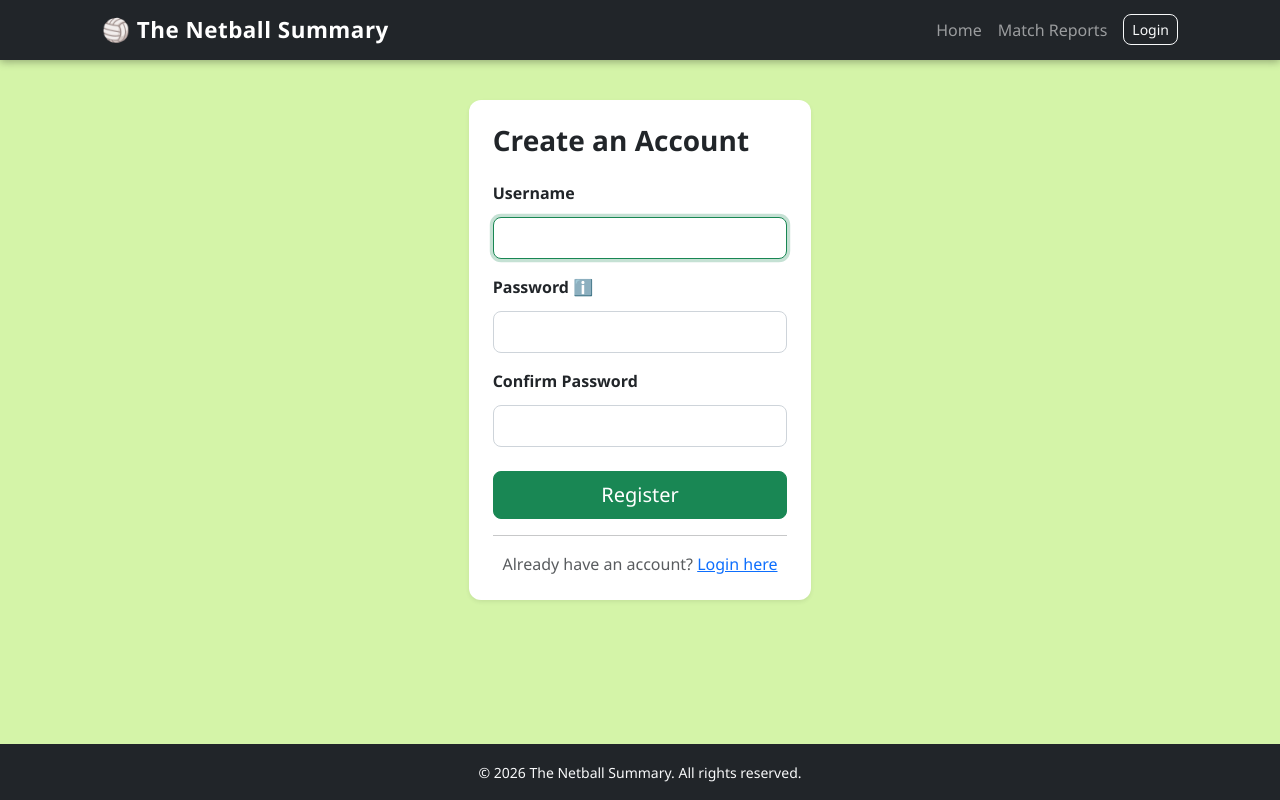
After one commit to YemsAla/the_netball_summary, a Django app: page /register/ in a window 1280 px wide. The commit adds this page. Run offline with Django 4.2, Linux system fonts and the light colour scheme.

Commit message:
feat: add user registration page
- Create register view  using UserCreationForm
- Add register URL to urls.py
- Create register.html template with tooltip for password requirements
- Add Register link to login page
- Hide form help text via CSS
- Style auth form inputs in alignment with site style

```diff
--- a/match_reports/static/match_reports/css/style.css
+++ b/match_reports/static/match_reports/css/style.css
@@ -101,7 +101,7 @@ main {
     padding: 2rem;
 }
 
-/* Add Match Report button alignment */
+/* Add Match Report button */
 .reports-page .add-btn {
     float: right;
     margin-bottom: 1rem;
@@ -117,6 +117,37 @@ main {
 .report-meta {
     color: #6c757d;
     font-size: 0.9rem;
+}
+
+/* Auth forms */
+input[type="text"],
+input[type="password"] {
+    width: 100%;
+    padding: 0.5rem 0.75rem;
+    border: 1px solid #ced4da;
+    border-radius: 0.5rem;
+    margin-top: 0.25rem;
+    font-size: 1rem;
+}
+
+input[type="text"]:focus,
+input[type="password"]:focus {
+    outline: none;
+    border-color: #198754;
+    box-shadow: 0 0 0 0.2rem rgba(25, 135, 84, 0.25);
+}
+
+
+/* Register form help text */
+.helptext {
+    font-size: 0.75rem;
+    color: #adb5bd;
+    margin-top: 0.25rem;}
+
+/* Register form help text list */
+.helptext ul, ul.helptext {
+    padding-left: 1rem;
+    margin-top: 0.25rem;
 }
 
 /* Comments */
--- a/match_reports/templates/match_reports/base.html
+++ b/match_reports/templates/match_reports/base.html
@@ -68,6 +68,11 @@
         </div>
     </footer>
 
-    <script src="https://cdn.jsdelivr.net/npm/bootstrap@5.3.3/dist/js/bootstrap.bundle.min.js"></script>
+
+<script>
+    const tooltipTriggerList = document.querySelectorAll('[data-bs-toggle="tooltip"]')
+    tooltipTriggerList.forEach(el => new bootstrap.Tooltip(el))
+</script>
+<script src="https://cdn.jsdelivr.net/npm/bootstrap@5.3.3/dist/js/bootstrap.bundle.min.js"></script>
 </body>
 </html>
--- /dev/null
+++ b/match_reports/templates/registration/register.html
@@ -0,0 +1,61 @@
+{% extends "match_reports/base.html" %}
+
+{% block content %}
+
+<div class="row justify-content-center">
+    <div class="col-md-5 col-lg-4">
+        <div class="card shadow-sm">
+            <div class="card-body p-4">
+                <h3 class="card-title mb-4 fw-bold">Create an Account</h3>
+                <form method="POST">
+                    {% csrf_token %}
+
+                    <!-- Username -->
+                    <div class="mb-3">
+                        <label for="id_username" class="form-label fw-semibold">Username</label>
+                        {{ form.username }}
+                        {% if form.username.errors %}
+                            <div class="text-danger mt-1 small">{{ form.username.errors.0 }}</div>
+                        {% endif %}
+                    </div>
+
+                    <!-- Password -->
+                    <div class="mb-3">
+                        <label for="id_password1" class="form-label fw-semibold">
+                            Password
+                            <span data-bs-toggle="tooltip"
+                                data-bs-placement="right"
+                                title="At least 8 characters. Can't be too similar to your username. Can't be entirely numeric.">
+                                ℹ️
+                            </span>
+                        </label>
+                        {{ form.password1 }}
+                        {% if form.password1.errors %}
+                            <div class="text-danger mt-1 small">{{ form.password1.errors.0 }}</div>
+                        {% endif %}
+                    </div>
+
+                    <!-- Confirm Password -->
+                    <div class="mb-3">
+                        <label for="id_password2" class="form-label fw-semibold">Confirm Password</label>
+                        {{ form.password2 }}
+                        {% if form.password2.errors %}
+                            <div class="text-danger mt-1 small">{{ form.password2.errors.0 }}</div>
+                        {% endif %}
+                    </div>
+
+                    <div class="d-grid mt-4">
+                        <button type="submit" class="btn btn-success btn-lg">Register</button>
+                    </div>
+
+                </form>
+                <hr>
+                <p class="text-center text-muted mb-0">
+                    Already have an account? <a href="{% url 'login' %}">Login here</a>
+                </p>
+            </div>
+        </div>
+    </div>
+</div>
+
+{% endblock %}
--- a/match_reports/urls.py
+++ b/match_reports/urls.py
@@ -9,4 +9,5 @@ urlpatterns = [
     path('reports/create/', views.ReportCreateView.as_view(), name='report-create'),
     path('reports/<int:pk>/update/', views.ReportUpdateView.as_view(), name='report-update'),
     path('reports/<int:pk>/delete/', views.ReportDeleteView.as_view(), name='report-delete'),
+    path('register/', views.register, name='register'),
 ]
--- a/match_reports/views.py
+++ b/match_reports/views.py
@@ -1,4 +1,6 @@
 from django.shortcuts import render, get_object_or_404, redirect
+from django.contrib.auth.forms import UserCreationForm
+from django.contrib.auth import login
 from django.contrib.auth.decorators import login_required
 from django.contrib import messages
 # from django import Q
@@ -112,3 +114,19 @@ class ReportDeleteView(LoginRequiredMixin, UserPassesTestMixin, DeleteView):
     def form_valid(self, form):
         messages.success(self.request, 'You\'ve successfully deleted your match report.')
         return super().form_valid(form)
+
+
+"""
+View for registering a new user account
+"""
+def register(request):
+    if request.method == 'POST':
+        form = UserCreationForm(request.POST)
+        if form.is_valid():
+            user = form.save()
+            login(request, user)
+            messages.success(request, f'Welcome to The Netball Summary, {user.username}!')
+            return redirect('home')
+    else:
+        form = UserCreationForm()
+    return render(request, 'registration/register.html', {'form': form})
```
Also changed, not shown: match_reports/templates/registration/login.html (+20 -7 lines).
